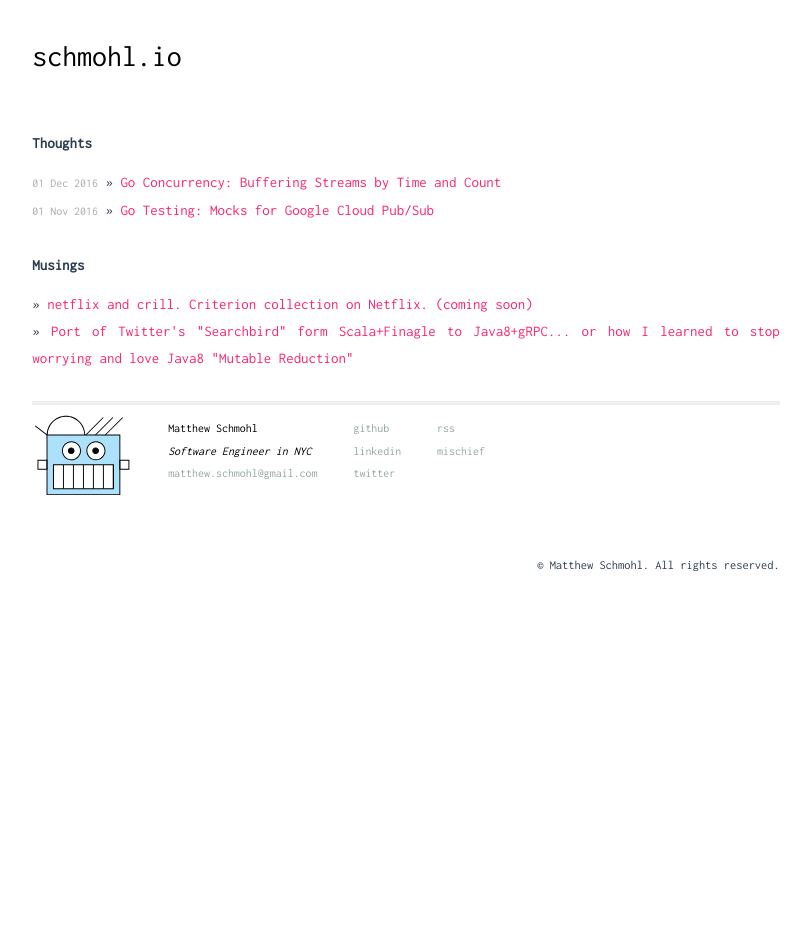
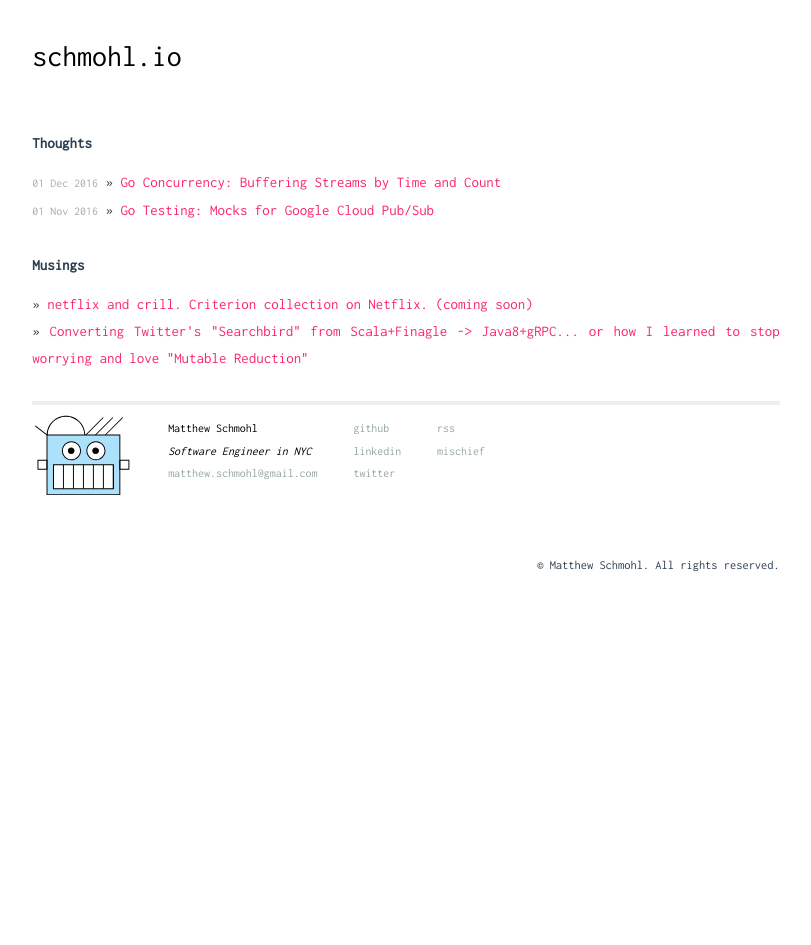
Before and after one commit to schmohlio/schmohlio.github.io, a Jekyll site: the page built from index.html, in a window 1280 px wide. Shown: the whole page, without its empty margins (234-1045 px from the left). Built offline with Jekyll 4.4.1, drawn with Linux system fonts in a browser that asks for light colours.

Commit message:
fix wording

```diff
--- a/index.html
+++ b/index.html
@@ -14,6 +14,6 @@ title: home
   <h1>Musings</h1>
   <ul class="posts">
       <li><span></span> &raquo; <a href="/">netflix and crill. Criterion collection on Netflix. (coming soon)</a></li>
-      <li><span></span> &raquo; <a href="https://github.com/schmohlio/searchbird-grpc">Port of Twitter's "Searchbird" form Scala+Finagle to Java8+gRPC... or how I learned to stop worrying and love Java8 "Mutable Reduction"</a></li>
+      <li><span></span> &raquo; <a href="https://github.com/schmohlio/searchbird-grpc">Converting Twitter's "Searchbird" from Scala+Finagle -> Java8+gRPC... or how I learned to stop worrying and love "Mutable Reduction"</a></li>
   </ul>
 </div>
```
